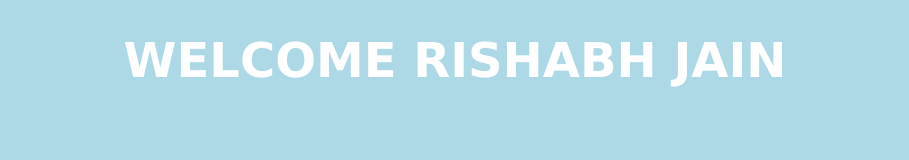
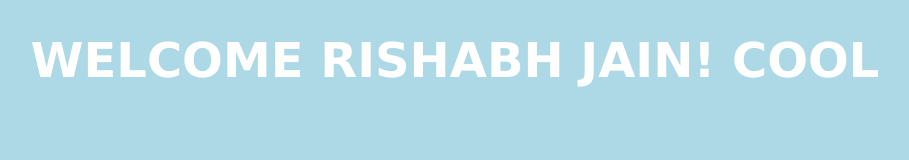
Before and after one commit to RJ-1998/rjtrywebsite, a plain HTML site: page index.html in a window 1280 px wide. Shown: the whole page, without its empty margins (185-1094 px from the left). Drawn offline with Linux system fonts and the light colour scheme.

Commit message:
second commit

```diff
--- a/index.html
+++ b/index.html
@@ -10,7 +10,7 @@
 </head>
 <body>
     <div>
-        <h1 class="myheader">WELCOME RISHABH JAIN</h1>
+        <h1 class="myheader">WELCOME RISHABH JAIN! COOL</h1>
     </div>
     <script src="js/main.js"></script>
 </body>
```
